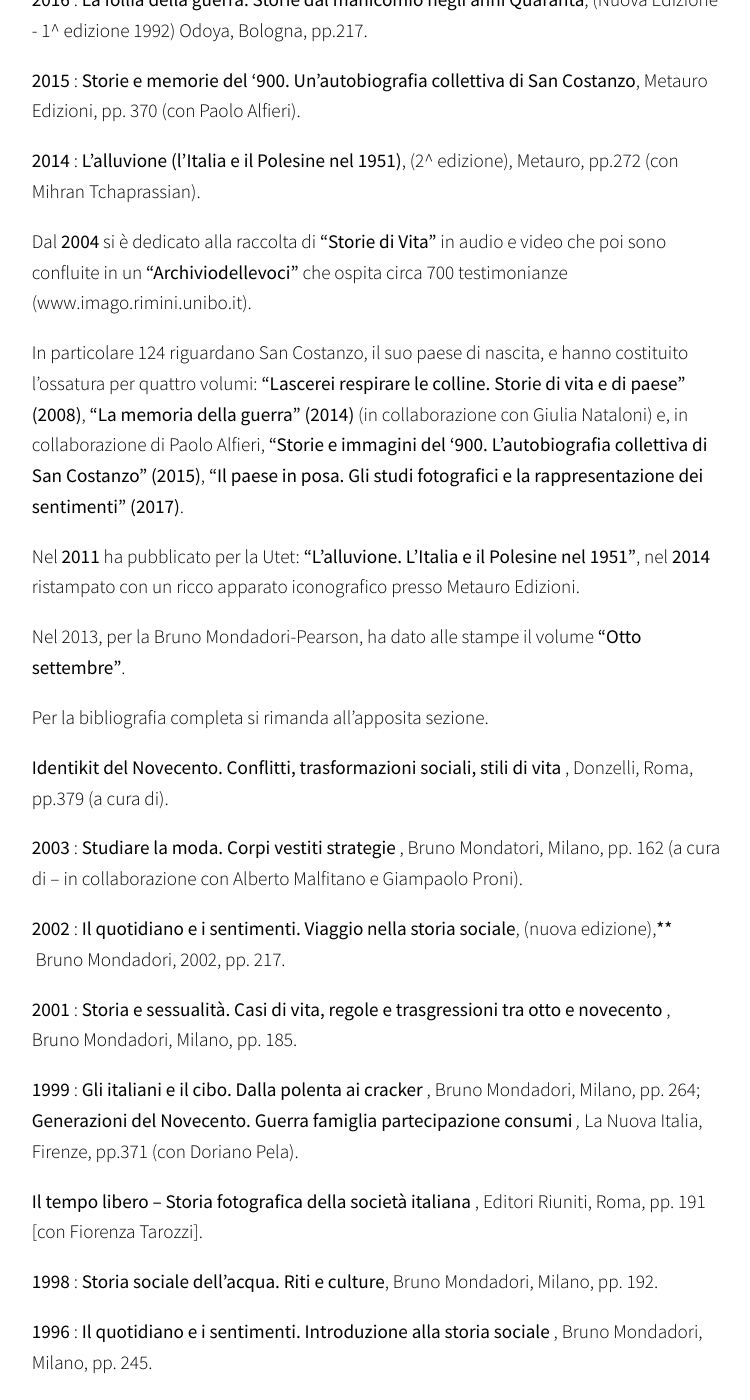
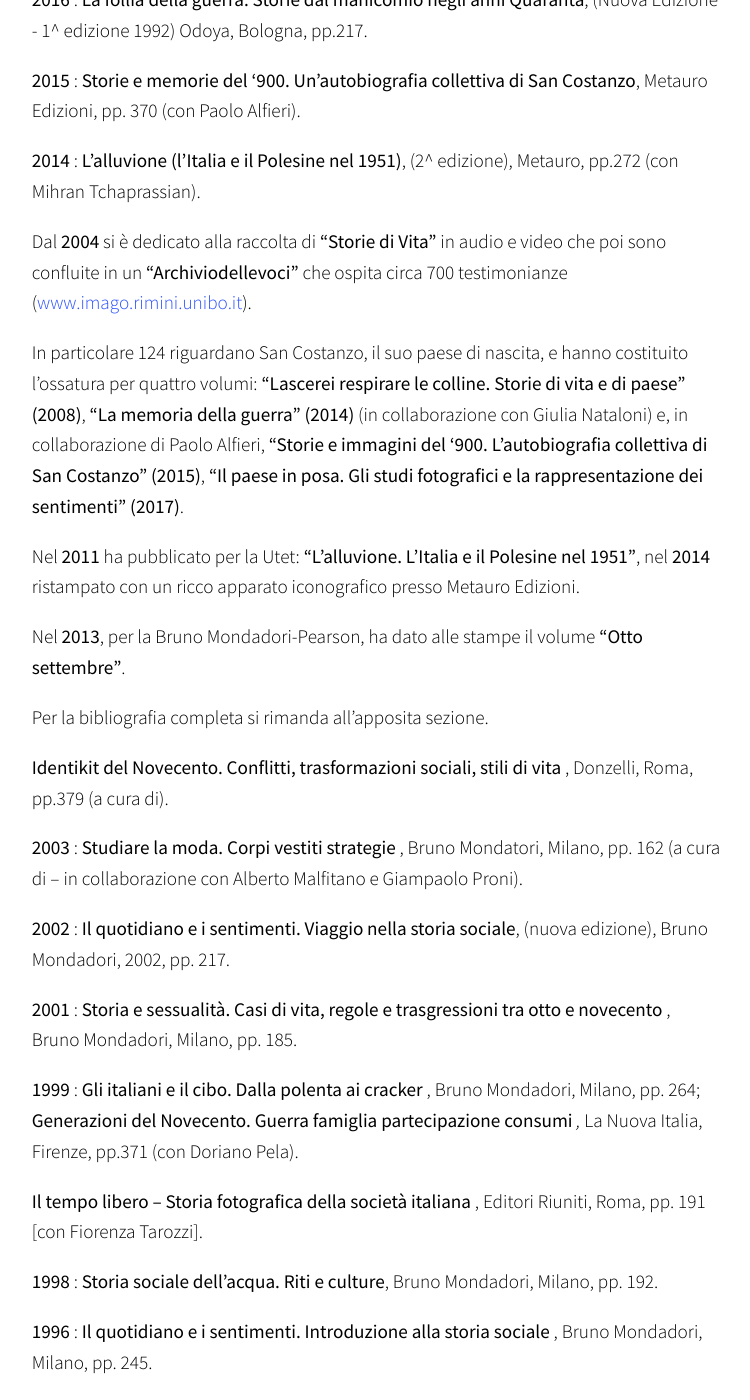
Before and after one commit to paolosorcinelli/paolosorcinelli.github.io, a Jekyll site: the page built from bibliografia.md, in a window 1280 px wide and 1400 px high, scrolled down 970 px. Shown: the whole window, without its empty margins (264-1014 px from the left). Built offline with Jekyll 4.4.1, drawn with Linux system fonts in a browser that asks for light colours; nearby versions of some CDN libraries; some web fonts are replaced; part of the change alters nothing that is shown.

```diff
--- a/bibliografia.md
+++ b/bibliografia.md
@@ -18,13 +18,13 @@ layout: default
 
 **2014** : **L'alluvione (l'Italia e il Polesine nel 1951)**, (2^ edizione), Metauro, pp.272 (con Mihran Tchaprassian).
 
-Dal **2004** si è dedicato alla raccolta di **“Storie di Vita”** in audio e video che poi sono confluite in un **“Archiviodellevoci”** che ospita circa 700 testimonianze (www.imago.rimini.unibo.it).
+Dal **2004** si è dedicato alla raccolta di **“Storie di Vita”** in audio e video che poi sono confluite in un **“Archiviodellevoci”** che ospita circa 700 testimonianze ([www.imago.rimini.unibo.it](www.imago.rimini.unibo.it)).
 
 In particolare 124 riguardano San Costanzo, il suo paese di nascita, e hanno costituito l’ossatura per quattro volumi: **“Lascerei respirare le colline. Storie di vita e di paese” (2008)**, **“La memoria della guerra” (2014)** (in collaborazione con Giulia Nataloni) e, in collaborazione di Paolo Alfieri, **“Storie e immagini del ‘900. L’autobiografia collettiva di San Costanzo” (2015)**, **“Il paese in posa. Gli studi fotografici e la rappresentazione dei sentimenti” (2017)**.
 
 Nel **2011** ha pubblicato per la Utet: **“L’alluvione. L’Italia e il Polesine nel 1951”**, nel **2014** ristampato con un ricco apparato iconografico presso Metauro Edizioni.
 
-Nel 2013, per la Bruno Mondadori-Pearson, ha dato alle stampe il volume **“Otto settembre”**.
+Nel **2013**, per la Bruno Mondadori-Pearson, ha dato alle stampe il volume **“Otto settembre”**.
 
 Per la bibliografia completa si rimanda all’apposita sezione.
 
@@ -32,7 +32,7 @@ Per la bibliografia completa si rimanda all’apposita sezione.
 
 **2003** : **Studiare la moda. Corpi vestiti strategie** , Bruno Mondatori, Milano, pp. 162 (a cura di – in collaborazione con Alberto Malfitano e Giampaolo Proni).
 
-**2002** : **Il quotidiano e i sentimenti. Viaggio nella storia sociale**, (nuova edizione),**** &nbsp;**Bruno Mondadori, 2002, pp. 217.
+**2002** : **Il quotidiano e i sentimenti. Viaggio nella storia sociale**, (nuova edizione), Bruno Mondadori, 2002, pp. 217.
 
 **2001** : **Storia e sessualità. Casi di vita, regole e trasgressioni tra otto e novecento** , Bruno Mondadori, Milano, pp. 185.
 
```
